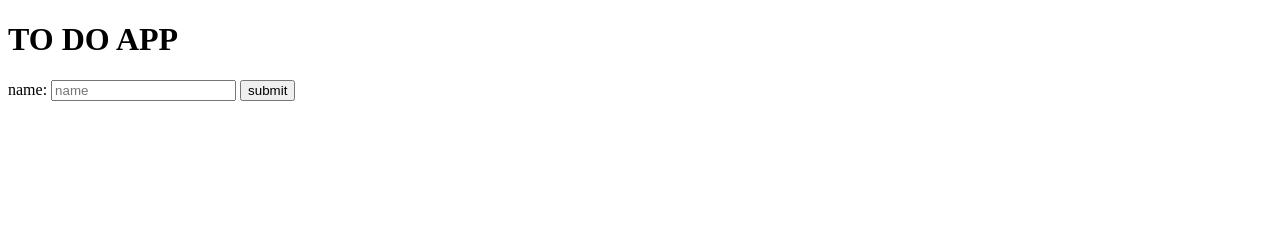
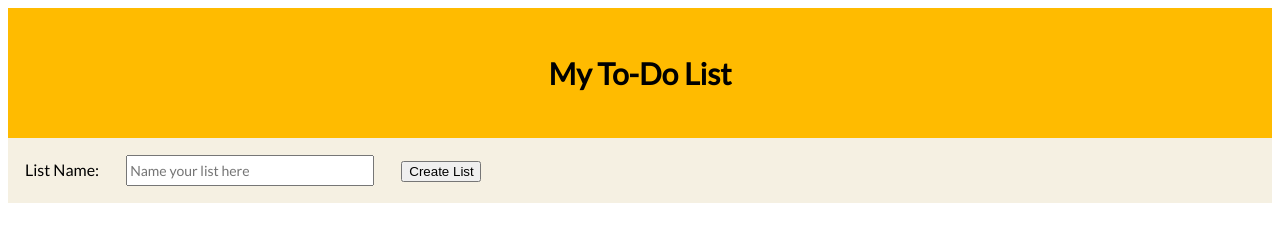
Before and after one commit to jocaron27/to-do, a website: page views/addList.html in a window 1280 px wide. Drawn offline with nearby package versions, Linux system fonts and the light colour scheme; files that its build step writes are made by us from their sources.

Commit message:
Initial Styling

```diff
--- a/app.js
+++ b/app.js
@@ -10,7 +10,8 @@ app.use(bodyParser.urlencoded({extended: false}));
 app.use(bodyParser.json());
 const PORT =  3000;
 
-app.use(express.static(path.join(__dirname, "public")));
+// app.use(express.static(path.join(__dirname, "public")));
+app.use(express.static('public'));
 
 nunjucks.configure('views', {
     autoescape: true,
--- a/public/stylesheets/style.css
+++ b/public/stylesheets/style.css
@@ -0,0 +1,48 @@
+/* ------------ General --------------- */
+
+@import url('https://fonts.googleapis.com/css?family=Lato');
+
+/* ------------ Header --------------- */
+
+.header-title {
+    font-family: 'Lato', sans-serif;
+    font-size: 30px;
+    position: relative;
+    margin: auto;
+    text-align: center;
+}
+
+.header {
+    height: 130px;
+    background-color: rgb(255, 187, 0);
+    display: flex;
+}
+
+/* ------------ Add List Button --------------- */
+
+.add-list-btn {
+    width: 50px;
+    position: relative;
+    bottom: 37px;
+    left: 6%;
+}
+
+/* ------------ Create List Form --------------- */
+
+.create-list-form {
+    font-family: 'Lato', sans-serif;
+    padding: 17px;
+    background-color: rgba(185, 151, 50, 0.14);
+}
+
+.create-list-input {
+    font-family: 'Lato', sans-serif;
+    font-size: 14px;
+    width: 240px;
+    height: 25px;
+    margin: 0px 24px;
+}
+
+.create-list-btn {
+    width: 80px;
+}
--- a/views/addList.html
+++ b/views/addList.html
@@ -2,10 +2,10 @@
 
 {% block content %}
 
-  <form action="/addList" method="POST">
-    <label for="name_field">name:</label>
-    <input type="text" id="name" placeholder="name" />
-    <input type="submit" value="submit" />
+  <form action="/addList" method="POST" class="create-list-form">
+    <label for="name_field">List Name:</label>
+    <input class="create-list-input" type="text" id="name" placeholder="Name your list here" />
+    <input class="create-list-btn" type="submit" value="Create List" />
   </form>
 
 {% endblock %}
--- a/views/layout.html
+++ b/views/layout.html
@@ -16,7 +16,9 @@
 </head>
 <body>
   <div class="container">
-    <h1>TO DO APP</h1>
+    <div class="col-md-12 header">
+    <h1 class="header-title">My To-Do List</h1>
+    </div>
     {% block content %}{% endblock %}
   </div>
 
```
Also changed, not shown: views/index.html (+1 -1 lines), public/img/plus.png (added).
